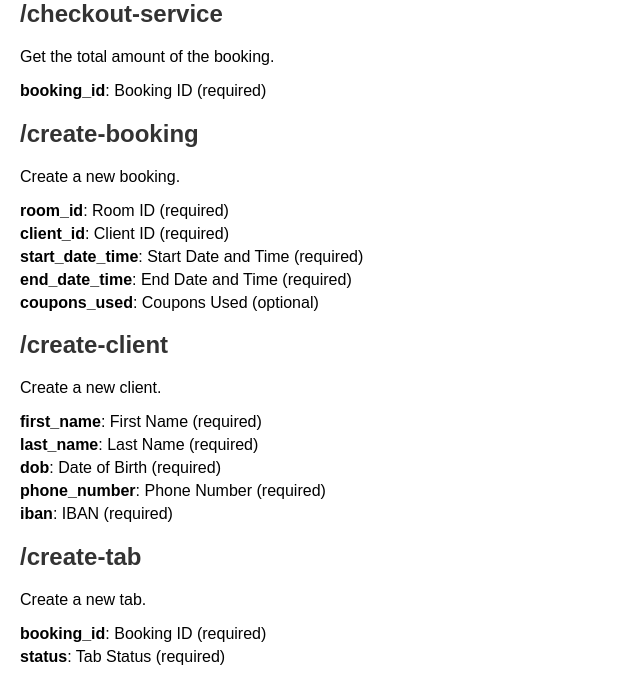
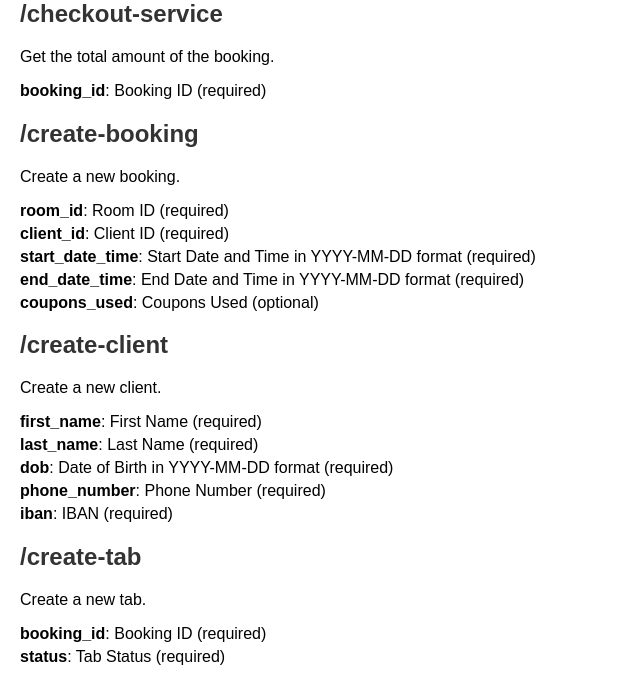
Before and after one commit to shihaab/SogetiInn, a Flask app: page / in a window 1280 px wide. Shown: the part 1851-2526 px from the top of the page, without its empty margins (0-640 px from the left). Run offline with Flask 3, Linux system fonts and the light colour scheme.

Commit message:
Update index.html

```diff
--- a/templates/index.html
+++ b/templates/index.html
@@ -163,8 +163,8 @@
     <ul>
         <li><strong>room_id</strong>: Room ID (required)</li>
         <li><strong>client_id</strong>: Client ID (required)</li>
-        <li><strong>start_date_time</strong>: Start Date and Time (required)</li>
-        <li><strong>end_date_time</strong>: End Date and Time (required)</li>
+        <li><strong>start_date_time</strong>: Start Date and Time in YYYY-MM-DD format (required)</li>
+        <li><strong>end_date_time</strong>: End Date and Time in YYYY-MM-DD format (required)</li>
         <li><strong>coupons_used</strong>: Coupons Used (optional)</li>
     </ul>
 
@@ -173,7 +173,7 @@
     <ul>
         <li><strong>first_name</strong>: First Name (required)</li>
         <li><strong>last_name</strong>: Last Name (required)</li>
-        <li><strong>dob</strong>: Date of Birth (required)</li>
+        <li><strong>dob</strong>: Date of Birth in YYYY-MM-DD format (required)</li>
         <li><strong>phone_number</strong>: Phone Number (required)</li>
         <li><strong>iban</strong>: IBAN (required)</li>
     </ul>
```
